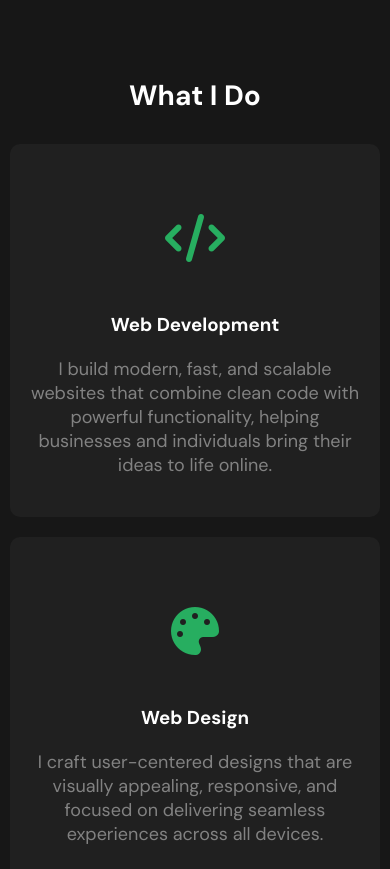
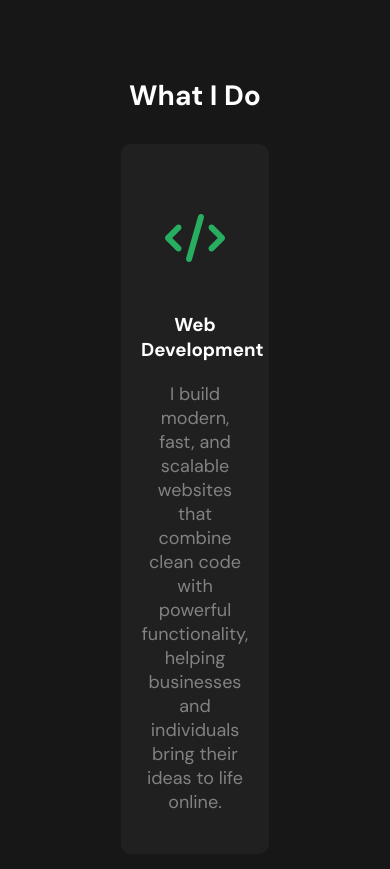
Before and after one commit to kauaoliverajulio/Portfolio, a plain HTML site: page index.html in a window 390 px wide. Shown: the part 1204-2073 px from the top of the page. Drawn offline with nearby package versions, Linux system fonts and the light colour scheme.

Commit message:
Add files via upload

```diff
--- a/css/services.css
+++ b/css/services.css
@@ -11,27 +11,27 @@
     text-align: center;
 }
 
-.services-container h2 {
+.what-i-do-section h2 {
     font-size: 48px;
     font-weight: bold;
 }
 
-.services-container p {
+.what-i-do-section p {
     font-size: 18px;
     color: var(--color-gray3);
     padding: 20px 0;
 }
 
-.services-container ul {
+.what-i-do-section ul {
     display: flex;
     gap: 1.5vw; /* Use vw for gap */
     justify-content: center;
     padding: 50px 0 ;
 }
 
-.services-container li {
+.what-i-do-section li {
     display: block;
-    max-width: 50vw; /* Use vw for max-width */
+    width: 40vw; /* Fixed width for proportionality */
     padding: 2vw; /* Use vw for padding */
     margin: 0 0.5vw; /* Use vw for margin */
     border-radius: 10px;
@@ -154,7 +154,7 @@
         height: auto; /* Allow content to define height */
     }
 
-    .services-container h2 {
+    .what-i-do-section h2 {
         display: block; /* Ensure it's a block element */
         font-size: 36px; /* Smaller font size */
     }
@@ -163,17 +163,17 @@
         font-size: 36px; /* Smaller font size */
     }
 
-    .services-container ul {
+    .what-i-do-section ul {
         flex-direction: column; /* Stack service items vertically */
         padding: 20px 0;
         gap: 0; /* Remove gap to prevent potential overflow */
     }
 
-    .services-container li {
+    .what-i-do-section li {
         max-width: 100%; /* Ensure full width */
         padding: 20px; /* Reduced padding */
         margin: 10px auto; /* Center items */
-        min-height: auto; /* Remove fixed min-height */
+        min-height: 10vh; /* Remove fixed min-height */
     }
 
     .skills-container {
--- a/index.html
+++ b/index.html
@@ -83,6 +83,7 @@
     <section id="services" class="services">
       <div class="container">
         <section class="services-container">
+          <section id="what-i-do" class="what-i-do-section">
             <h2>What I Do</h2>
             <ul>
               <li>
@@ -104,6 +105,7 @@
                 </p>
               </li>
             </ul>
+          </section>
           <div class="skills-container">
               <h2>My Skills</h2>
               <ul>
```
Lines whose indentation alone changed are shown as unchanged.
